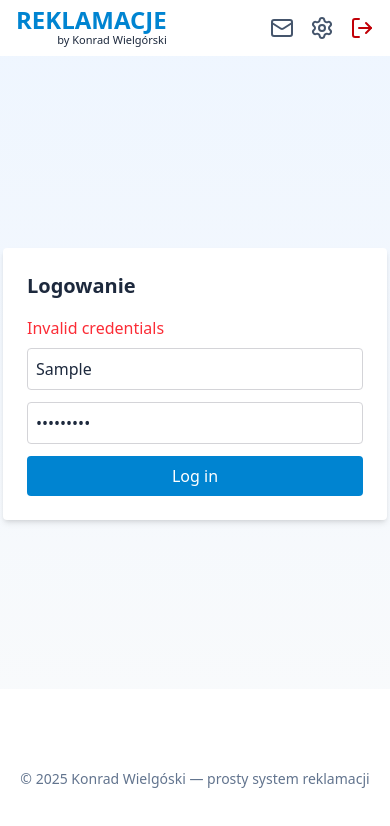
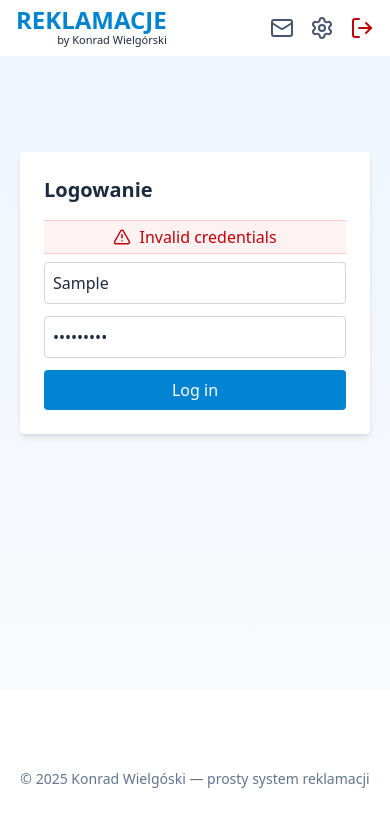
Before and after one commit to Nawija/poocoin-bot, a Next.js app: page /login in a window 390 px wide. Both pictures are taken after typing "Sample", "Sample123" into the empty fields and a click on the button "Log in". Shown: the top 826 px of the page. Built offline with nearby package versions, Linux system fonts and the light colour scheme; no server answers; the database is empty.

Commit message:
Update page.tsx

```diff
--- a/app/login/page.tsx
+++ b/app/login/page.tsx
@@ -1,36 +1,55 @@
 "use client";
 import { useState } from "react";
 import { useRouter } from "next/navigation";
+import { TriangleAlert } from "lucide-react";
 
 export default function LoginPage() {
     const [username, setUsername] = useState("");
     const [password, setPassword] = useState("");
     const [error, setError] = useState<string | null>(null);
+    const [loading, setLoading] = useState(false);
     const router = useRouter();
 
     async function handleLogin(e: React.FormEvent) {
         e.preventDefault();
         setError(null);
+        setLoading(true);
 
+        try {
             const res = await fetch("/api/login", {
                 method: "POST",
                 headers: { "Content-Type": "application/json" },
                 body: JSON.stringify({ username, password }),
             });
 
+            setLoading(false);
+
             if (res.ok) {
-      router.push("/");
+                // pełne przeładowanie strony do strony głównej
+                window.location.href = "/";
             } else {
                 const data = await res.json();
                 setError(data.error);
             }
+        } catch (err) {
+            setLoading(false);
+            setError("Błąd sieci. Spróbuj ponownie.");
+        }
     }
 
     return (
-    <div className="flex items-center justify-center pt-48">
-      <form onSubmit={handleLogin} className="bg-white p-6 rounded shadow-md w-96">
+        <div className="flex items-center justify-center pt-24 md:pt-48 mx-5">
+            <form
+                onSubmit={handleLogin}
+                className="bg-white p-6 rounded shadow-md w-96"
+            >
                 <h2 className="text-xl font-bold mb-4">Logowanie</h2>
-        {error && <p className="text-red-500 mb-2">{error}</p>}
+                {error && (
+                    <div className="text-red-700 mb-2 border-y border-red-200 bg-red-50 py-1 flex items-center justify-center">
+                        <TriangleAlert size={18} className="mr-2" />
+                        <p>{error}</p>
+                    </div>
+                )}
                 <input
                     className="border border-zinc-300 rounded p-2 mb-3 w-full"
                     placeholder="Username"
@@ -46,8 +65,19 @@ export default function LoginPage() {
                     onChange={(e) => setPassword(e.target.value)}
                     required
                 />
-        <button type="submit" className="bg-sky-600 text-white px-4 py-2 w-full rounded hover:bg-sky-700">
-          Log in
+                <button
+                    type="submit"
+                    className="bg-sky-600 text-white px-4 py-2 w-full rounded hover:bg-sky-700 flex justify-center items-center"
+                    disabled={loading}
+                >
+                    {loading ? (
+                        <div className="flex items-center justify-center">
+                            <div className="w-4 h-4 border-2 border-white border-t-transparent rounded-full animate-spin mr-2" />
+                            <p>Loading...</p>
+                        </div>
+                    ) : (
+                        "Log in"
+                    )}
                 </button>
             </form>
         </div>
```
Lines whose indentation alone changed are shown as unchanged.
